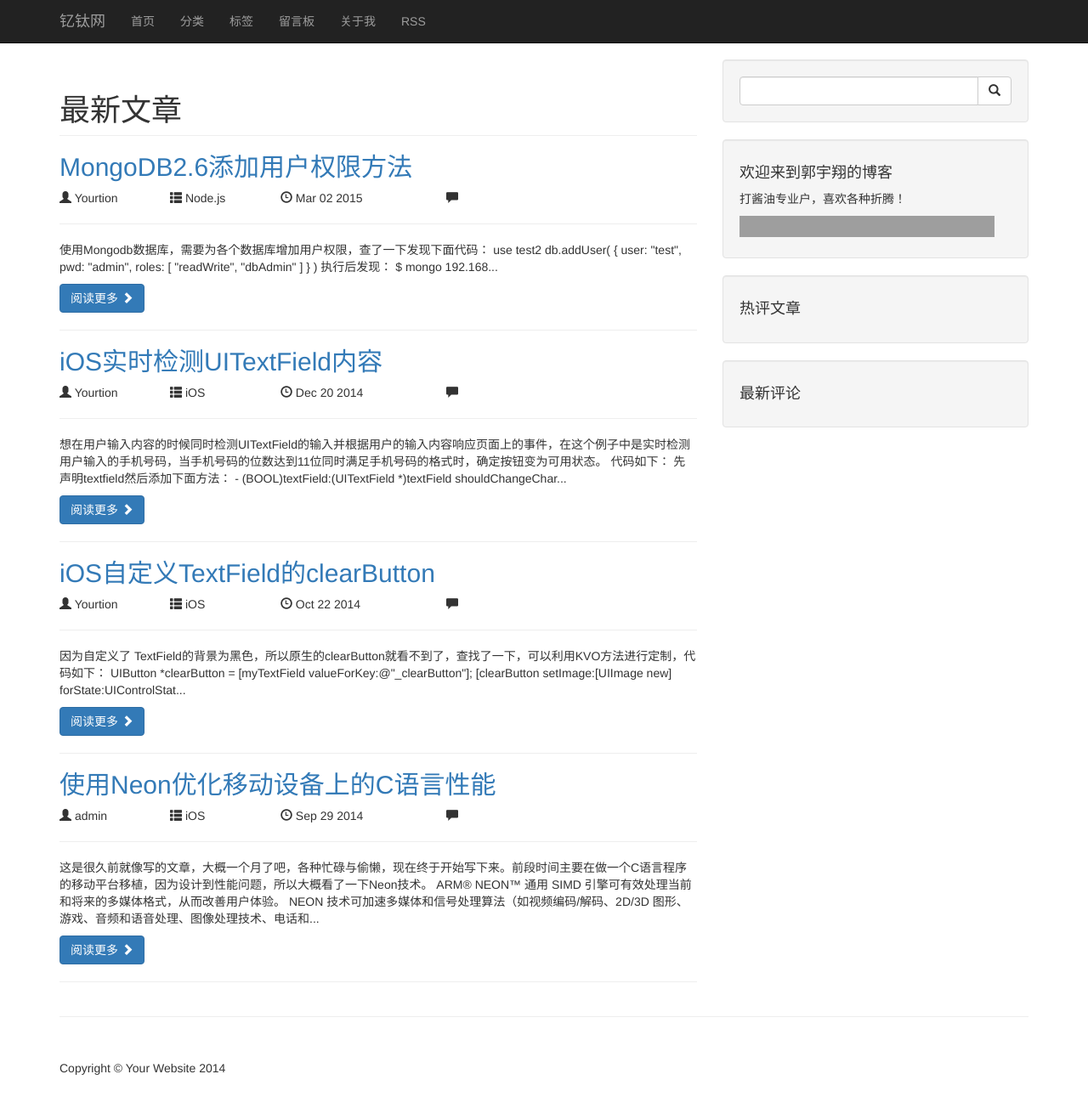
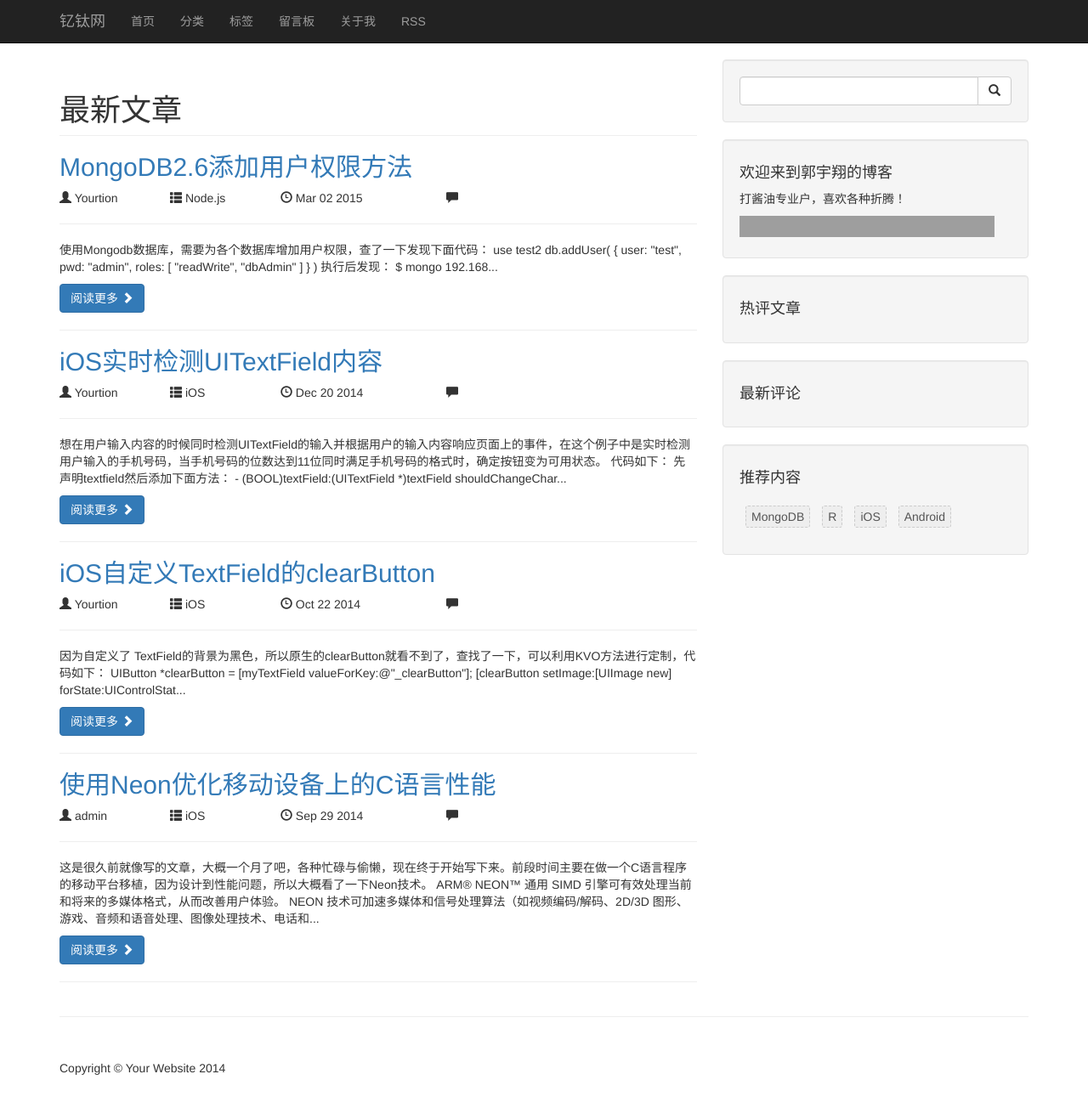
Before and after one commit to yourtion/yourtion.github.io, a Jekyll site: the page built from index.html, in a window 1280 px wide and 1327 px high. Shown: the top 1304 px of the window at 85% size. Built offline with Jekyll 4.4.1, drawn with Linux system fonts in a browser that asks for light colours; Markdown is read by kramdown in place of the engine named in the settings; comment, search, counter and statistics services are not loaded; grey boxes are pictures that could not be loaded.

Commit message:
add recommend widget

```diff
--- /dev/null
+++ b/_includes/JB/widget-providers/recommend.html
@@ -0,0 +1,29 @@
+{% if recommend == 'load' %}
+<script>
+$(function(){
+    $.getJSON('{{ ASSET_PATH }}data/recommend.json').done(function(data){
+        var tags = data.tags
+        var cats = data.categories
+        $.each(tags,function(intIndex,obj){
+      		$('#recommend').append(
+            $('<li><a href="/tags.html#'+ obj +'-ref">'+obj+'</a></li>')
+      		)
+        });
+        $.each(cats,function(intIndex,obj){
+      		$('#recommend').append(
+            $('<li><a href="/categories.html#'+ obj +'-ref">'+obj+'</a></li>')
+      		)
+        });
+    });
+});
+</script>
+{% else %}
+<div class="well">
+  <h4>推荐内容</h4>
+  <div class="row">
+      <ul class="tag-box inline" id="recommend">
+
+      </ul>
+    </div>
+</div>
+{% endif %}
--- a/_includes/footer.html
+++ b/_includes/footer.html
@@ -23,3 +23,5 @@
   {% assign duoshuo = 'jsonly' %}
   {% include JB/comments-providers/duoshuo.html %}
 {% endif %}
+{% assign recommend = 'load' %}
+{% include JB/widget-providers/recommend.html %}
--- a/_includes/widgets.html
+++ b/_includes/widgets.html
@@ -30,6 +30,7 @@
       {% include JB/widget-providers/duoshuo_recent_comments.html %}
     {% endif %}
 
+    {% include JB/widget-providers/recommend.html %}
     {% if site.JB.categorie_list %}
     <!-- Blog Categories Well -->
     <div class="well">
--- /dev/null
+++ b/assets/data/recommend.json
@@ -0,0 +1,4 @@
+{
+  "categories": ["iOS", "Android"],
+  "tags": ["MongoDB", "R"]
+}
```
